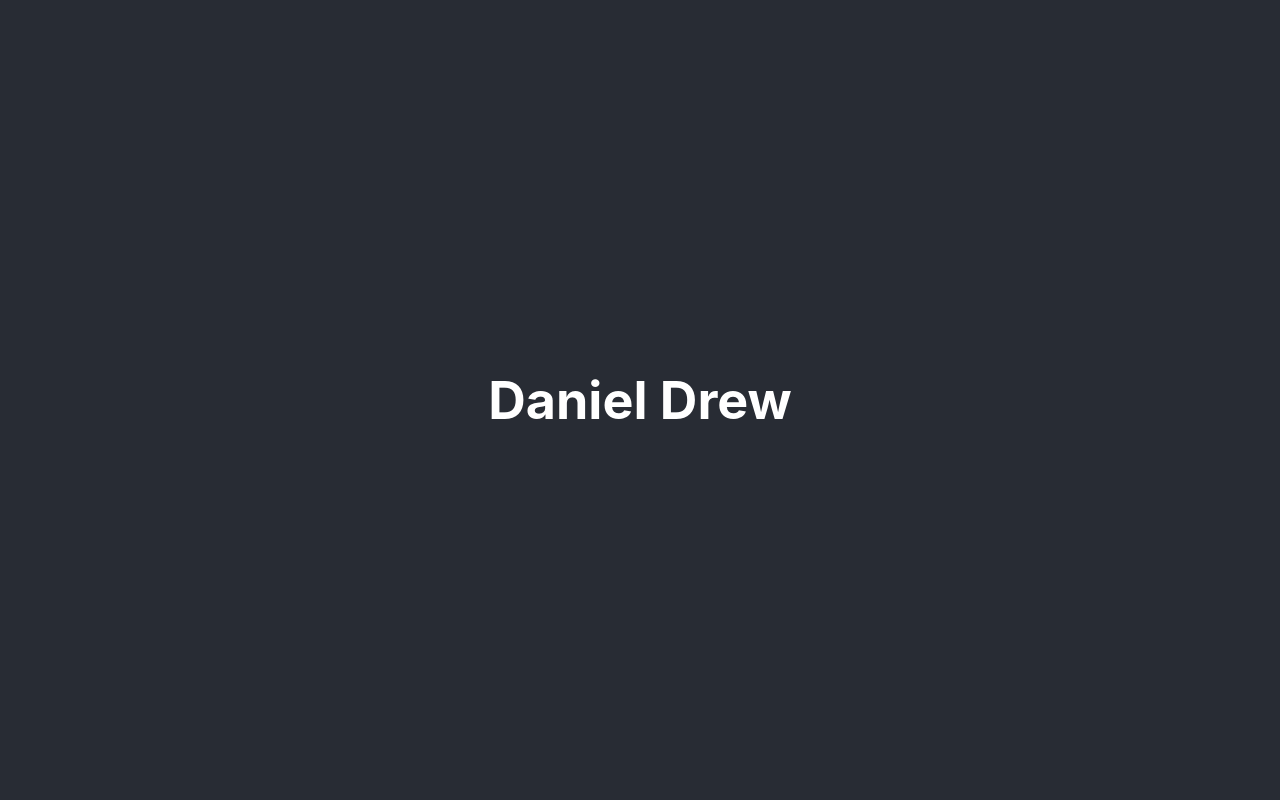
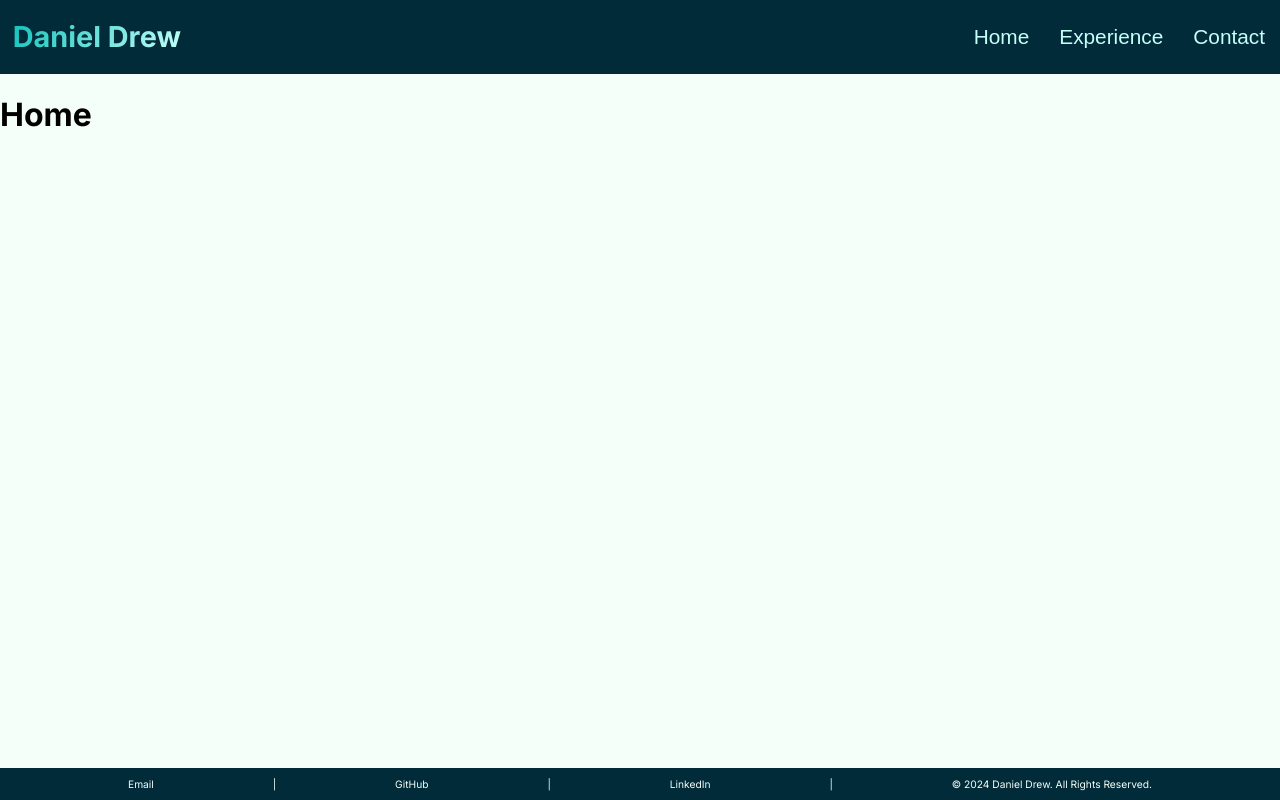
Before and after one commit to DanDCD/frontend, a React (Create React App) app: page / in a window 1280 px wide. Built offline with nearby package versions, Linux system fonts and the light colour scheme.

Commit message:
Update dependencies and refactor App component

```diff
--- a/package.json
+++ b/package.json
@@ -3,16 +3,13 @@
   "version": "0.1.0",
   "private": true,
   "dependencies": {
-    "@emotion/react": "^11.13.3",
-    "@emotion/styled": "^11.13.0",
-    "@mui/icons-material": "^6.1.1",
-    "@mui/material": "^6.1.1",
     "@testing-library/jest-dom": "^5.17.0",
     "@testing-library/react": "^13.4.0",
     "@testing-library/user-event": "^13.5.0",
     "react": "^18.3.1",
     "react-dom": "^18.3.1",
     "react-scripts": "5.0.1",
+    "styled-components": "^6.1.13",
     "web-vitals": "^2.1.4"
   },
   "scripts": {
--- a/public/index.html
+++ b/public/index.html
@@ -1,14 +1,12 @@
 <!DOCTYPE html>
 <html lang="en">
+
 <head>
   <meta charset="utf-8" />
   <link rel="icon" href="%PUBLIC_URL%/favicon.ico" />
   <meta name="viewport" content="width=device-width, initial-scale=1" />
   <meta name="theme-color" content="#000000" />
-    <meta
-      name="description"
-      content="Web site created using create-react-app"
-    />
+  <meta name="description" content="Web site created using create-react-app" />
   <link rel="apple-touch-icon" href="%PUBLIC_URL%/logo192.png" />
   <!--
       manifest.json provides metadata used when your web app is installed on a
@@ -26,6 +24,7 @@
     -->
   <title>Daniel Drew</title>
 </head>
+
 <body>
   <noscript>You need to enable JavaScript to run this app.</noscript>
   <div id="root"></div>
@@ -39,5 +38,11 @@
       To begin the development, run `npm start` or `yarn start`.
       To create a production bundle, use `npm run build` or `yarn build`.
     -->
+  <!--Font-->
+  <link rel="preconnect" href="https://fonts.googleapis.com">
+  <link rel="preconnect" href="https://fonts.gstatic.com" crossorigin>
+  <link href="https://fonts.googleapis.com/css2?family=Inter:wght@100..900&family=Lora&family=PT+Serif&display=swap"
+    rel="stylesheet">
 </body>
+
 </html>
--- a/src/App.css
+++ /dev/null
@@ -1,38 +0,0 @@
-.App {
-  text-align: center;
-}
-
-.App-logo {
-  height: 40vmin;
-  pointer-events: none;
-}
-
-@media (prefers-reduced-motion: no-preference) {
-  .App-logo {
-    animation: App-logo-spin infinite 20s linear;
-  }
-}
-
-.App-header {
-  background-color: #282c34;
-  min-height: 100vh;
-  display: flex;
-  flex-direction: column;
-  align-items: center;
-  justify-content: center;
-  font-size: calc(10px + 2vmin);
-  color: white;
-}
-
-.App-link {
-  color: #61dafb;
-}
-
-@keyframes App-logo-spin {
-  from {
-    transform: rotate(0deg);
-  }
-  to {
-    transform: rotate(360deg);
-  }
-}
--- a/src/App.js
+++ b/src/App.js
@@ -1,13 +1,39 @@
-import logo from './logo.svg';
-import './App.css';
+
+
+import styled from 'styled-components';
+import React, { useState } from 'react';
+
+import Header from './components/Header';
+import Footer from './components/Footer';
+
+const StyledApp = styled.div`
+  background-color: mintcream;
+  font-family: "Inter", sans-serif;
+
+  height: 100vh;
+  /* grid container settings */
+  display: grid;
+  grid-template-columns: 1fr;
+  grid-template-rows: auto 1fr auto;
+  grid-template-areas: 'header' 'main' 'footer';
+`;
+
+
+
+
 
 function App() {
+
+  const [section, setSection] = useState('home');
+
   return (
-    <div className="App">
-      <header className="App-header">
-        <h1>Daniel Drew</h1>
-      </header>
-    </div>
+    <StyledApp>
+      <Header section={section} setSection={setSection} />
+      <main>
+        <h1>Home</h1>
+      </main>
+      <Footer />
+    </StyledApp>
   );
 }
 
--- /dev/null
+++ b/src/components/Footer.js
@@ -0,0 +1,55 @@
+import React from 'react';
+import Styled from 'styled-components';
+import "../index.css";
+
+
+const StyledFooter = Styled.footer`
+    /* grid element settings */
+    grid-area: footer;
+    background-color: #022b3a;
+    padding: var(--header-footer-spacing);
+
+    /* flex container settings */
+    display: flex;
+    justify-content: space-between;
+    flex-wrap: nowrap;
+    padding-left: 10%;
+    padding-right: 10%;
+`;
+
+const StyledP = Styled.p`
+    /* flex item settings */
+    flex-shrink: 1;
+    font-size: calc(0.3vw + 0.4rem); /* Dynamically adjust font size based on viewport width */
+    color: mintcream;
+    margin-top: 10px;
+    margin-bottom: 10px;
+`;
+
+const StyledA = Styled.a`
+    /* flex item settings */
+    flex-shrink: 1;
+    font-size: calc(0.3vw + 0.4rem); /* Dynamically adjust font size based on viewport width */
+    color: mintcream;
+    text-decoration: none;
+    margin-top: 10px;
+    margin-bottom: 10px;
+    `
+
+
+
+const Footer = ({ section, setSection }) => {
+    return (
+        <StyledFooter>
+            <StyledA href="mailto: daniel.drew2014@outlook.com" target="_blank">Email</StyledA>
+            <StyledP>|</StyledP>
+            <StyledA href="https://github.com/DanDCD" target="_blank" rel="noopener noreferrer">GitHub</StyledA>
+            <StyledP>|</StyledP>
+            <StyledA href="https://www.linkedin.com/in/daniel-drew-593220254/" target="_blank" rel="noopener noreferrer">LinkedIn</StyledA>
+            <StyledP>|</StyledP>
+            <StyledP>&copy; {new Date().getFullYear()} Daniel Drew. All Rights Reserved.</StyledP>
+        </StyledFooter>
+    );
+}
+
+export default Footer;
--- /dev/null
+++ b/src/components/Header.js
@@ -0,0 +1,80 @@
+import React from 'react';
+import Styled from 'styled-components';
+import "../index.css";
+
+
+const StyledHeader = Styled.header`
+    /* grid element settings */
+    grid-area: header;
+    background-color: #022b3a;
+    padding: var(--header-footer-spacing);
+
+    /* flex container settings */
+    display: flex;
+    justify-content: space-between;
+    flex-wrap: nowrap;
+`;
+
+const StyledNav = Styled.nav`
+    display: flex;
+    justify-content: space-between;
+    align-items: center;
+`;
+
+const StyledH1 = Styled.h1`
+    padding-left: 1%;
+    background-image: linear-gradient(120deg, #07beb8 0%, #c4fff9 100%);
+    background-clip: text;
+    color: transparent;
+    whitespace: nowrap;
+    /* flex item settings */
+    flex-shrink: 1;
+    font-size: calc(1vw + 1rem); /* Dynamically adjust font size based on viewport width */
+`;
+
+const StyledButton = Styled.button`
+    padding: 5px 10px;
+    margin: 5px;
+    /* flex item settings */
+    flex-shrink: 1;
+    font-size: calc(1vw + 0.5rem); /* Dynamically adjust font size based on viewport width */
+
+    /* Default styles for mobile */
+    background-color: white;
+    color: black;
+
+    border: none;
+    border-radius: 10%;
+
+
+    /* Styles for desktop */
+    @media (min-width: 768px) {
+        background-color: transparent;
+        color: #c4fff9;
+        border: none;
+    }
+
+    /* Styles for hover */
+    &:hover {
+        background-color: #c4fff9;
+        color: black;
+        cursor: pointer;
+    }
+`;
+
+
+
+const Header = ({ section, setSection }) => {
+    return (
+        <StyledHeader>
+            <StyledH1>Daniel Drew</StyledH1>
+            <StyledNav>
+                <StyledButton onClick={() => setSection('home')}>Home</StyledButton>
+                <StyledButton onClick={() => setSection('experience')}>Experience</StyledButton>
+                <StyledButton onClick={() => setSection('contact')}>Contact</StyledButton>
+            </StyledNav>
+        </StyledHeader>
+    );
+}
+
+export default Header;
```
Also changed, not shown: src/components/Main.js (added), 1 other file (tests, documents, lock files or other folders). Lines whose indentation alone changed are shown as unchanged.
